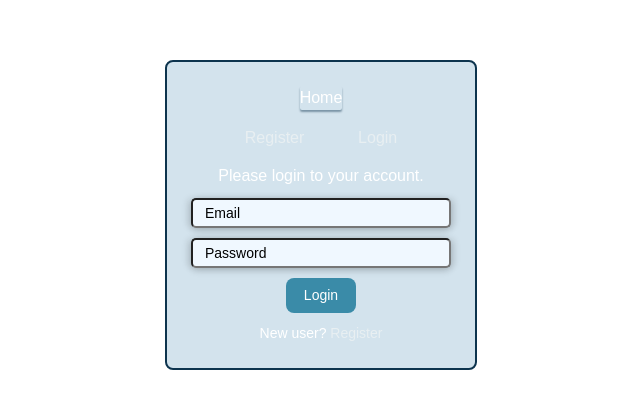
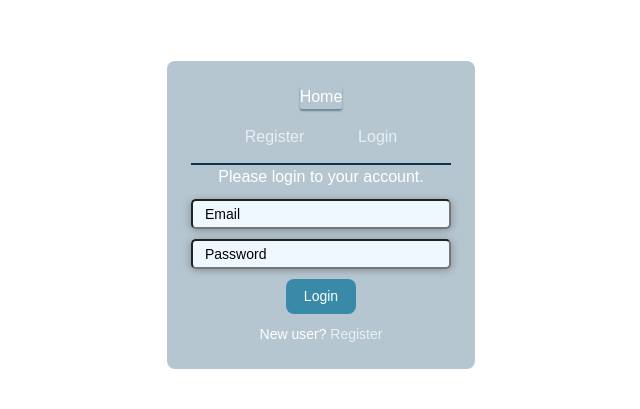
Before and after one commit to tatiana-baranova/goit-react-hw-08, a React (Vite) app: page /login in a window 1280 px wide. Shown: the part 185-594 px from the top of the page, without its empty margins (319-959 px from the left). Built offline with nearby package versions, Linux system fonts and the light colour scheme.

Commit message:
style update

```diff
--- a/src/App.css
+++ b/src/App.css
@@ -3,9 +3,10 @@
   margin: 0 auto;
   padding: 1.5rem;
   text-align: center;
-  border: 2px solid #0d344e;
+  /* border: 2px solid #0d344e; */
   border-radius: 8px;
-  background-color: #c9dce9cc;
+  /* background-color: #c9dce9cc; */
+  background-color: #8aa4b49f;
 }
 
 .logo {
--- a/src/components/AppBar/AppBar.jsx
+++ b/src/components/AppBar/AppBar.jsx
@@ -9,10 +9,12 @@ const AppBar = () => {
     const isLogin = useSelector(selectIsLoggedIn);
 
     return (
+        <header className={s.header}>
         <nav className={s.nav}>
             <Navigation />
             {isLogin ? <UserMenu /> : <AuthNav />}
-        </nav>
+            </nav>
+            </header>
     )
 };
 
--- a/src/components/AppBar/AppBar.module.css
+++ b/src/components/AppBar/AppBar.module.css
@@ -0,0 +1,3 @@
+.nav {
+    border-bottom: 2px solid #0d344e;
+}
--- a/src/components/SearchBox/SearchBox.module.css
+++ b/src/components/SearchBox/SearchBox.module.css
@@ -1,5 +1,9 @@
 .info {
     margin-bottom: 15px;
+    display: flex;
+    flex-direction: column;
+    justify-content: center;
+    align-items: center;
 
 }
 
@@ -28,11 +32,11 @@
     text-align: left;
 }
 
-@media (min-width: 678px) and (max-width: 1200px) {
+/* @media (min-width: 678px) and (max-width: 1200px) {
     .info {
         display: flex;
         flex-direction: column;
         justify-content: center;
         align-items: center;
     }
-}
+} */
--- a/src/index.css
+++ b/src/index.css
@@ -5,6 +5,7 @@
   color-scheme: light dark;
   color: rgba(255, 255, 255, 0.87);
   background-color: #76a3b2d9;
+  background-color: #c7d8defb;
   font-synthesis: none;
   text-rendering: optimizeLegibility;
   -webkit-font-smoothing: antialiased;
```
